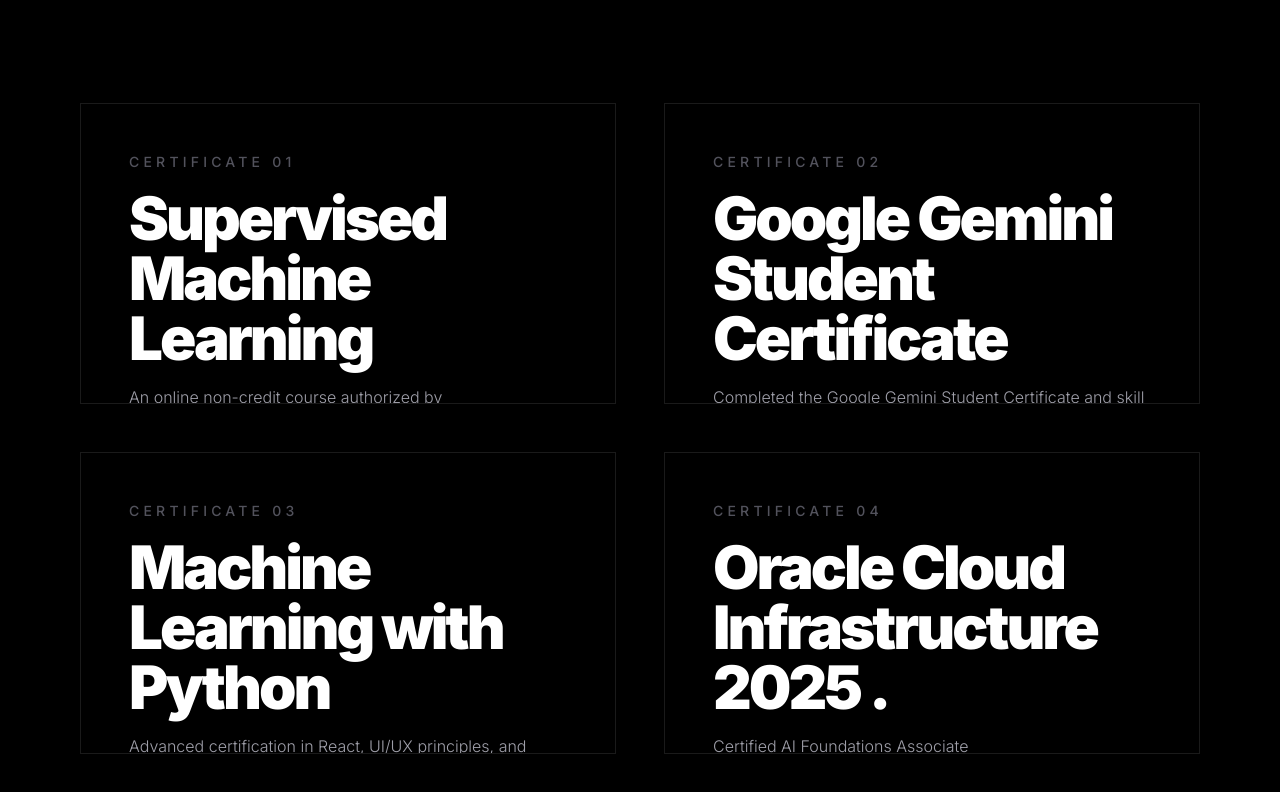
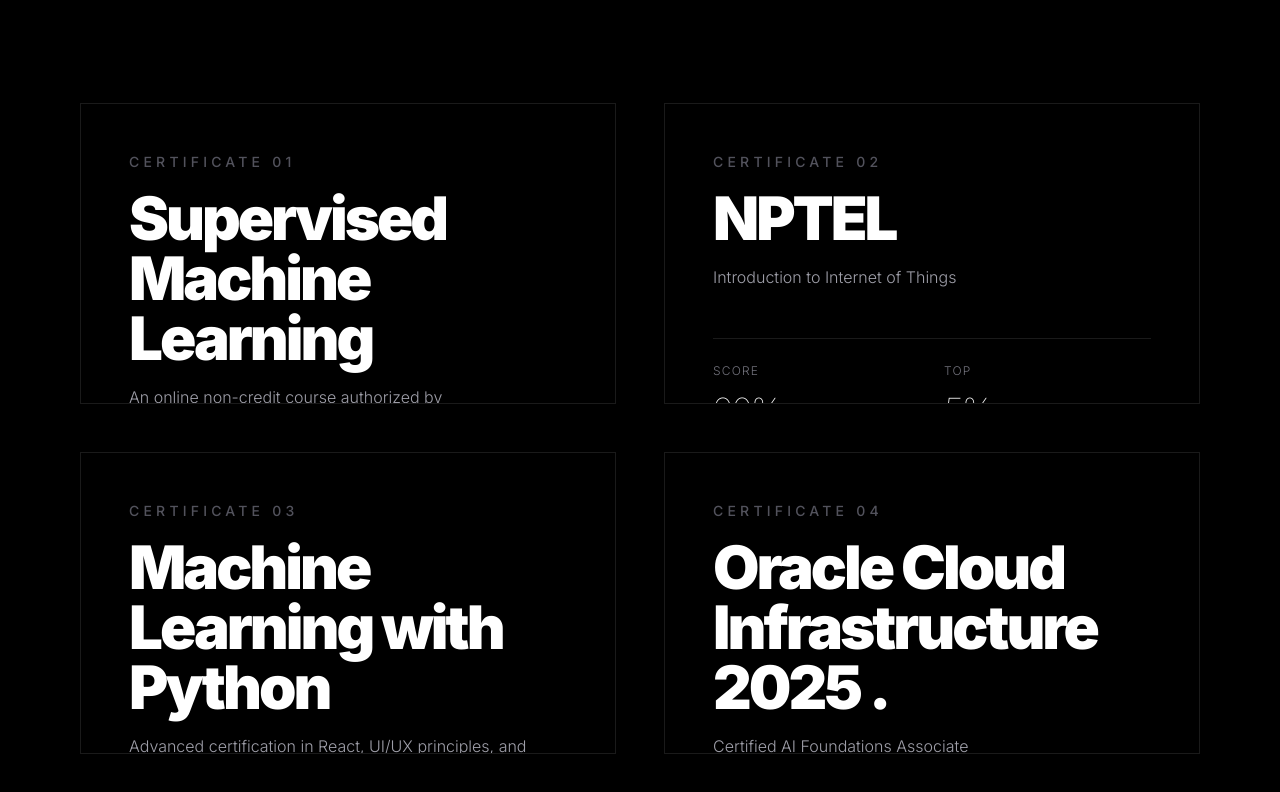
Before and after one commit to saran612/saran612.github.io, a Next.js app: page / in a window 1280 px wide. Shown: the part 4019-4811 px from the top of the page. Built offline with nearby package versions, Linux system fonts and the light colour scheme.

Commit message:
update certificate

```diff
--- a/src/components/sections/CertificatesSection.tsx
+++ b/src/components/sections/CertificatesSection.tsx
@@ -41,13 +41,12 @@
     ],
   },
   {
-    title: "Google Gemini Student Certificate ",
-    description:
-      "Completed the Google Gemini Student Certificate and skill lab badges.",
+    title: "NPTEL ",
+    description:"Introduction to Internet of Things",
     code: `import tensorflow as tf\n\nmodel = tf.keras.models.Sequential([\n  tf.keras.layers.Dense(128, activation='relu'),\n  tf.keras.layers.Dense(10)\n])`,
     stats: [
-      { label: "Focus", value: "Google AI Labs", suffix: "" },
-      { label: "No of skill badges", value: "20+", suffix: "" },
+      { label: "Score", value: "90%", suffix: "" },
+      { label: "Top", value: "5%", suffix: "" },
     ],
   },
   {
```
